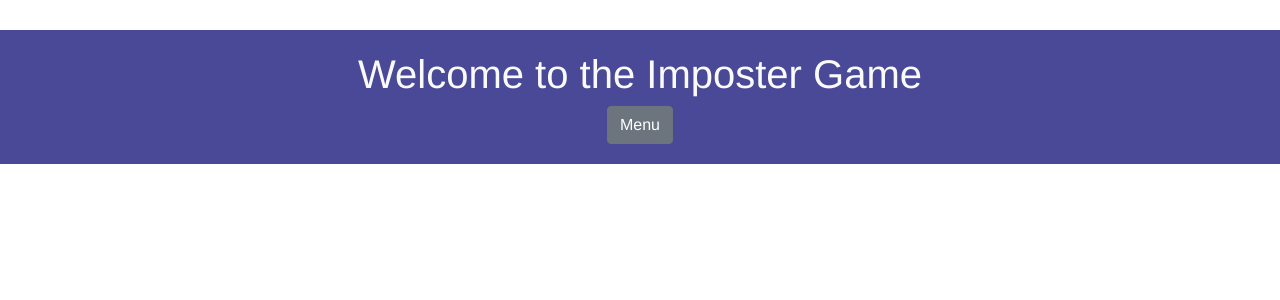
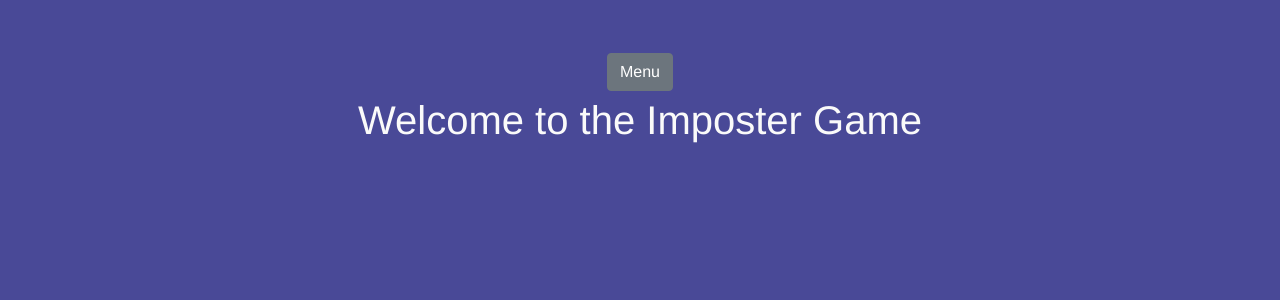
Before and after one commit to curtisahuang/impostergame, a Vue app: page / in a window 1280 px wide. Shown: the top 300 px of the page. Built offline with nearby package versions, Linux system fonts and the light colour scheme; a small style sheet from the web is missing.

Commit message:
with animations

```diff
--- a/src/App.vue
+++ b/src/App.vue
@@ -1,9 +1,15 @@
 <template>
+
   <div id="app">
+  <link href="https://cdn.jsdelivr.net/npm/animate.css@3.5.1" rel="stylesheet" type="text/css">
     <Welcome />
-          <transition name="fade" mode="out-in">
-    <router-view></router-view>
-          </transition>
+      <div class="content">
+      <transition name="custom-classes-transition"
+        enter-active-class="animated bounce"
+        leave-active-class="animated bounceOutRight" mode="out-in">
+        <router-view></router-view>
+      </transition>
+      </div>
   </div>
 </template>
 
@@ -19,8 +25,8 @@ export default {
 </script>
 
 <style>
-body {
-  background-color: rgb(255, 255, 255);
+html {
+  background-color: rgb(73, 73, 151);
 }
 #app {
   font-family: Avenir, Helvetica, Arial, sans-serif;
@@ -29,11 +35,10 @@ body {
   text-align: center;
   color: #fafafa;
   background-color: rgb(73, 73, 151);
-  margin-top: 30px;
+  margin-top: 2rem;
   margin-left: 0;
   margin-right: 0;
-  padding: 15px 5%;
-  height: 100%
+  padding: 1rem 5%;
 }
 button {
   padding: 20px;
@@ -44,4 +49,13 @@ button {
 div {
   margin: 5px;;
 }
+.rout-view-leave-active, .rout-view-enter-active {
+  transition: all 1s;
+}
+.rout-view-enter, .rout-view-leave-to {
+  opacity: 0;
+}
+.content {
+  margin-top: 2rem;
+}
 </style>
--- a/src/components/Welcome.vue
+++ b/src/components/Welcome.vue
@@ -1,7 +1,7 @@
 <template>
   <div>
+  <MenuSidebar />
   <h1>Welcome to the Imposter Game</h1>
-  <MenuSidebar />
   </div>
 </template>
 
--- a/src/store/modules/wordbank.json
+++ b/src/store/modules/wordbank.json
@@ -51,5 +51,6 @@
   ["Edamame", "Natto"],
   ["Anpan", "Melonpan"],
   ["Coffee", "Tea"],
-  ["Ketchup", "Mayo"]
+  ["Ketchup", "Mayo"],
+  ["Doraemon", "Chibi Maruko-chan"]
 ]
```
